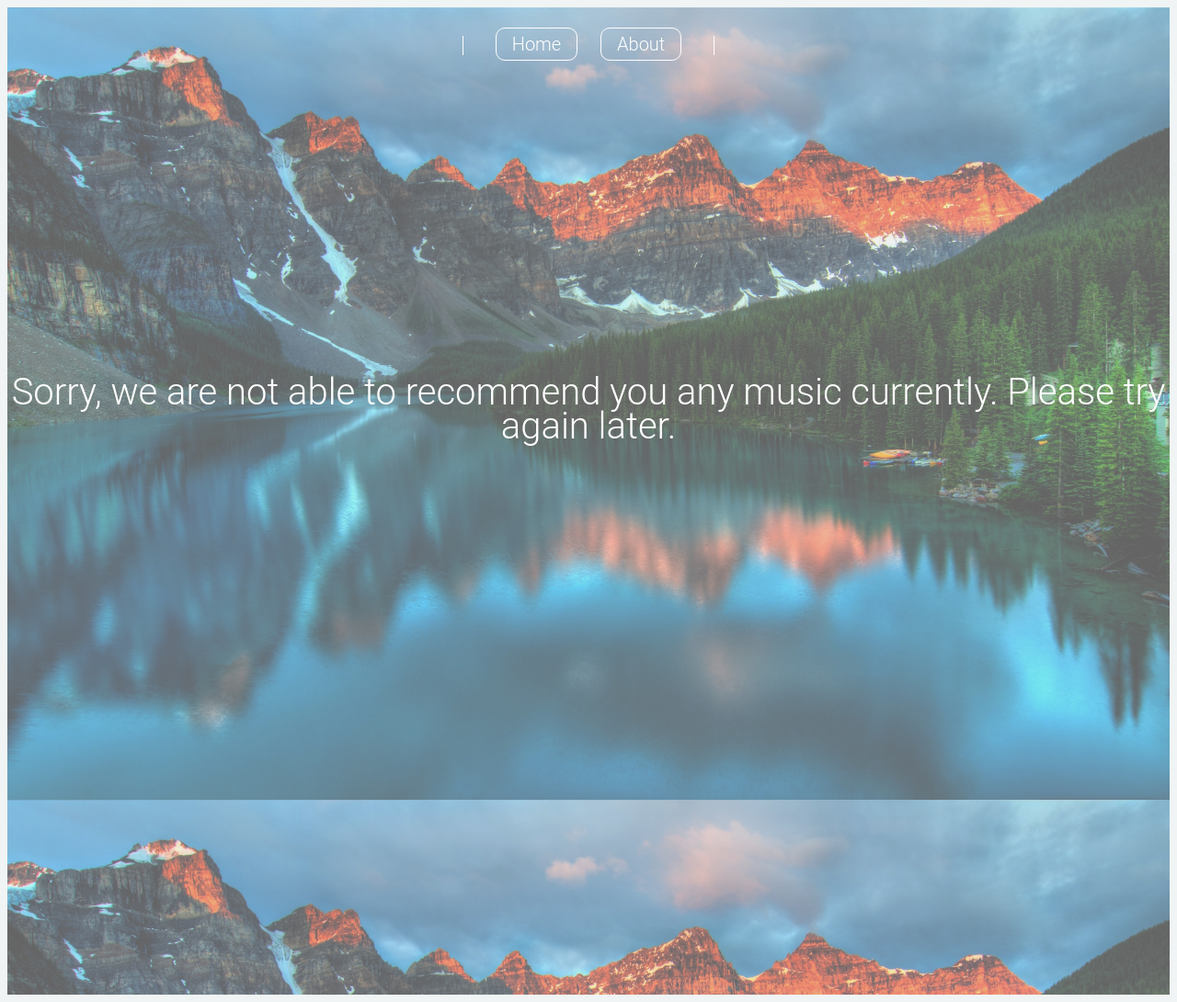
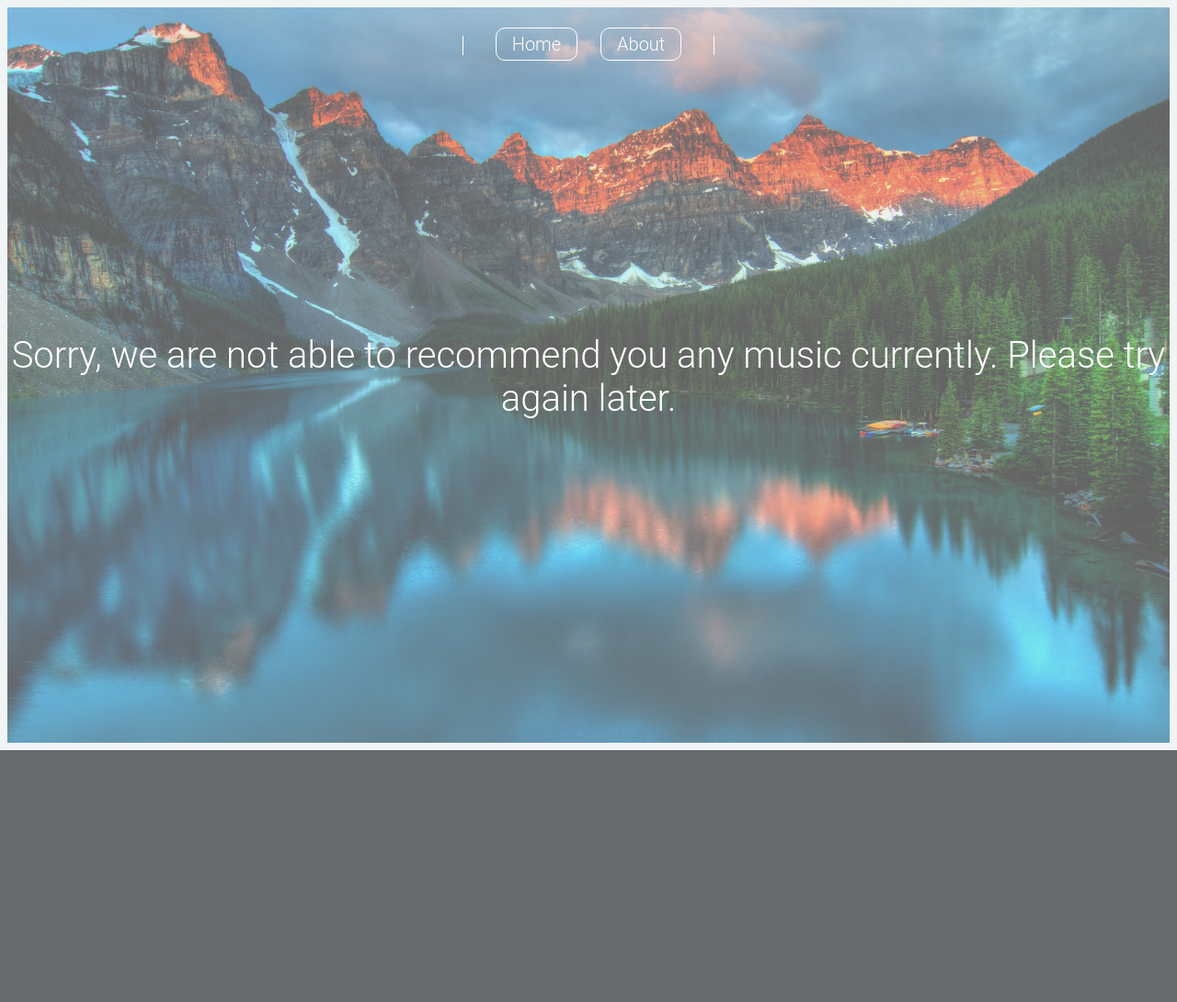
Before and after one commit to tehminghwang/moodmusicmapper, a Flask app: page /error in a window 1280 px wide. Shown: the whole page at 92% size. After the commit the page ends 816 px from the top, so only its background shows below. Run offline with Flask 3, Linux system fonts and the light colour scheme.

Commit message:
amend error page

```diff
--- a/api/templates/error.html
+++ b/api/templates/error.html
@@ -15,16 +15,19 @@
       }
 
       #header {
-        position: relative;
+          position: relative;
+	  height: 100vh;
+	  line-height: 100vh;
         background-image: url("{{ url_for('static', filename='header.jpg') }}");
         background-size: cover;
         background-position: center center;
         background-attachment: fixed;
         color: #fff;
         text-align: center;
+	vertical-align: middle;
         font-size: 2em;
         font-family: 'Roboto', sans-serif;
-        padding: 10em 0 15em 0;
+        padding: 0em 0 0em 0;
         cursor: default;
       }
 
@@ -79,12 +82,16 @@
         padding-left: 1.25em;
         padding-right: 1.25em;
       }
-
+      errormsg {
+	  display: inline-block;
+	  vertical-align: middle;
+	  line-height: normal;
+      }
 
     </style>
   </head>
   <body>
-    <header id="header">Sorry, we are not able to recommend you any music currently. Please try again later.</header>
+    <div id="header"><errormsg>Sorry, we are not able to recommend you any music currently. Please try again later.</errormsg></div>
     <!-- Navigation Bar -->
     <nav id="nav">
       <ul>
```
